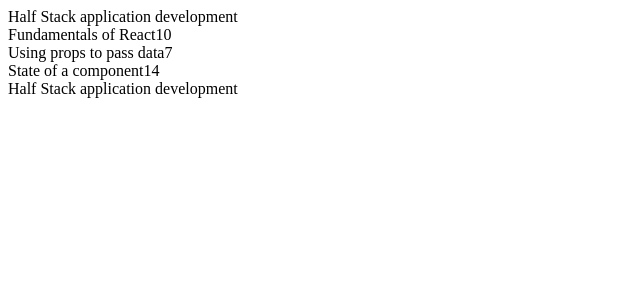
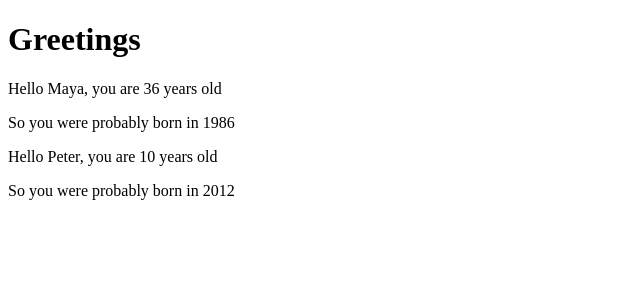
Before and after one commit to sarahannie/part02, a React (Create React App) app: page / in a window 1280 px wide. Shown: the top 300 px of the page, without its empty margins (0-640 px from the left). Built offline with nearby package versions, Linux system fonts and the light colour scheme.

Commit message:
how to get year of birth with react

```diff
--- a/src/App.js
+++ b/src/App.js
@@ -1,27 +1,15 @@
-import Header from "./Header";
-import Content from "./Content";
-import Total from "./Total";
+
+import Hello from "./Hello"
 
 const App = () => {
-  const course = 'Half Stack application development'
-  const part1 = {
-    name: 'Fundamentals of React',
-    exercises: 10
-  }
-  const part2 = {
-    name: 'Using props to pass data',
-    exercises: 7
-  }
-  const part3 = {
-    name: 'State of a component',
-    exercises: 14
-  }
+  const name = 'Peter'
+  const age = 10
 
   return (
     <div>
-      <Header course={course} />
-      <Content course={course} />
-      <Total course={course} />
+      <h1>Greetings</h1>
+      <Hello name="Maya" age={26 + 10} />
+      <Hello name={name} age={age} />
     </div>
   )
 }
--- a/src/Content.jsx
+++ b/src/Content.jsx
@@ -1,17 +1,12 @@
 import Part from "./Part"
 
-const Content = () => {
-  const part1 = 'Fundamentals of React'
-  const exercises1 = 10
-  const part2 = 'Using props to pass data'
-  const exercises2 = 7
-  const part3 = 'State of a component'
-  const exercises3 = 14
+const Content = (props) => {
+
     return (
       <div>
-        <Part part1={part1} exercises1 ={exercises1} />
-        <Part  part2={part2} exercises2 ={exercises2} />
-        <Part  part3={part3} exercises3 ={exercises3} />
+        <Part {...props.course} />
+        <Part {...props.course}   />
+        <Part  {...props.course}  />
       </div>
     )
   }
--- a/src/Header.jsx
+++ b/src/Header.jsx
@@ -2,7 +2,7 @@
 
     return (
       <div>
-        {props.course}
+        {props.course.parts}
       </div>
     )
   }
--- /dev/null
+++ b/src/Hello.jsx
@@ -0,0 +1,19 @@
+import React from 'react'
+
+const Hello = (props) => {
+    const name = props.name;
+    const age = props.age;
+
+    const bornYear = () => new Date().getFullYear() -age
+
+    return (
+      <div>
+        <p>
+          Hello {name}, you are {age} years old
+        </p>
+        <p>So you were probably born in {bornYear()}</p>
+      </div>
+    )
+  }
+
+export default Hello;
--- a/src/Part.jsx
+++ b/src/Part.jsx
@@ -2,9 +2,9 @@
 
     return (
       <div>
-        {props.part1}{props.exercises1}
-        {props.part2}{props.exercises2}
-        {props.part3}{props.exercises3}
+       <div key={1}>{props.course.parts}</div>
+       <div key={2}>{props.course.parts}</div>
+       <div key={3}>{props.course.parts}</div>
       </div>
     )
   }
--- a/src/Total.jsx
+++ b/src/Total.jsx
@@ -2,7 +2,7 @@
 
     return (
       <div>
-        {props.course}
+        {props.course.name}
       </div>
     )
   }
```
